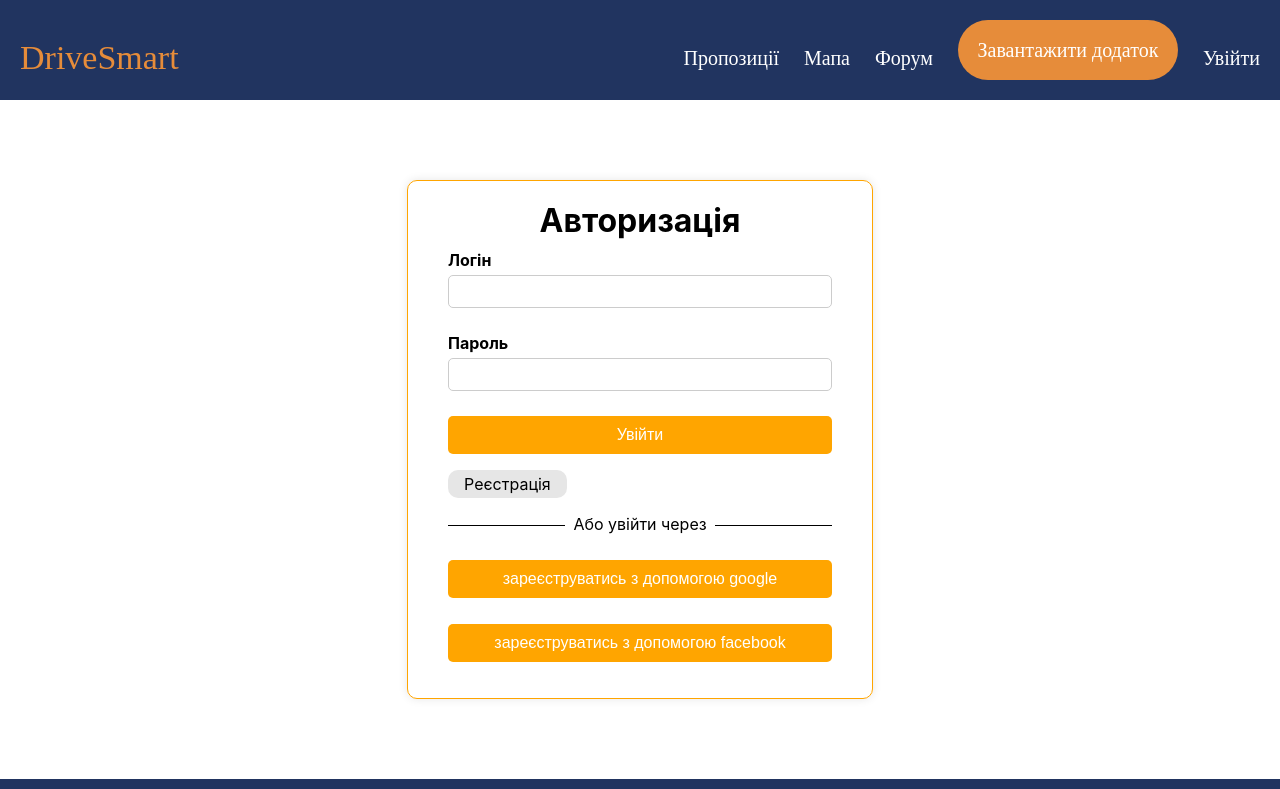
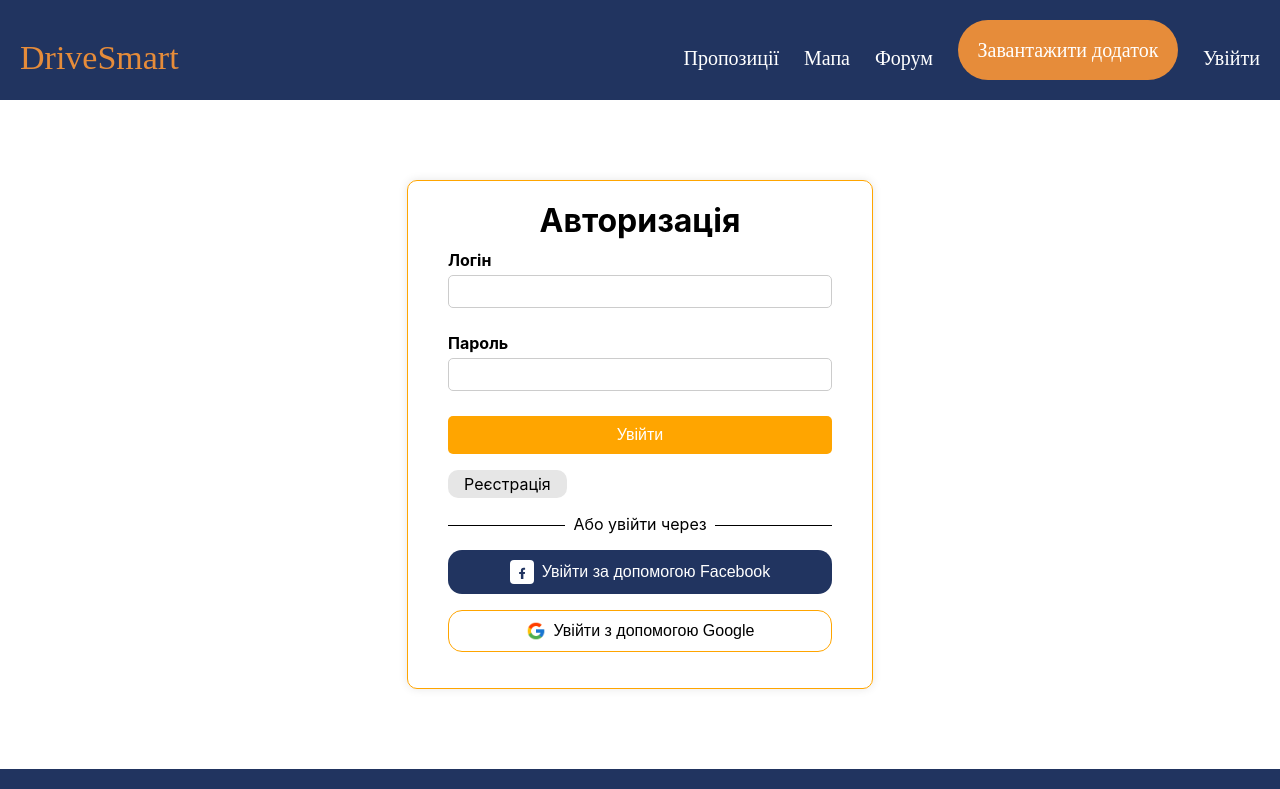
Before and after one commit to bandvov/nodejs-vite, a React (Create React App) app in the folder frontend/: page /auth/login in a window 1280 px wide. Shown: the top 789 px of the page. Built offline with nearby package versions, Linux system fonts and the light colour scheme.

Commit message:
fix logout

```diff
--- a/frontend/src/components/modals/FacebookButton.js
+++ /dev/null
@@ -1,10 +0,0 @@
-import React from "react";
-import { loginFacebook } from "../../api/auth";
-
-export default function FacebookButton() {
-  return (
-    <button onClick={loginFacebook}>
-      зареєструватись з допомогою facebook
-    </button>
-  );
-}
--- /dev/null
+++ b/frontend/src/components/modals/Login/FacecookButton/FacebookButton.css
@@ -0,0 +1,28 @@
+.facebook-button {
+  display: flex;
+  align-items: center;
+  justify-content: center;
+  background-color: #213460;
+  color: white;
+  border: none;
+  border-radius: 14px;
+  padding: 10px 20px;
+  font-size: 16px;
+  cursor: pointer;
+  transition: background-color 0.3s;
+}
+
+.facebook-button:hover {
+  background-color: #165db7;
+}
+
+.icon-wrapper {
+  display: flex;
+  align-items: center;
+  justify-content: center;
+  background-color: white;
+  border-radius: 4px;
+  width: 24px;
+  height: 24px;
+  margin-right: 8px;
+}
--- /dev/null
+++ b/frontend/src/components/modals/Login/FacecookButton/FacebookButton.js
@@ -0,0 +1,28 @@
+import React from "react";
+import "./FacebookButton.css";
+
+export default function FacebookButton({ onClick }) {
+  return (
+    <button className="facebook-button" onClick={onClick}>
+      <div className="icon-wrapper">
+        <svg
+          width="14"
+          height="14"
+          viewBox="0 0 24 24"
+          fill="none"
+          xmlns="http://www.w3.org/2000/svg"
+        >
+          <path
+            d="M24 12.0736C24 5.40644 18.6274 0 12 0C5.37258 0 0 5.40644 0 12.0736C0 18.0938 4.388 23.0932 10.125 24V15.5591H7.077V12.0736H10.125V9.41309C10.125 6.39273 11.9168 4.73864 14.6542 4.73864C15.953 4.73864 17.304 4.96618 17.304 4.96618V7.95182H15.8085C14.334 7.95182 13.875 8.92636 13.875 9.93164V12.0736H17.177V15.5591H13.875V24C19.612 23.0932 24 18.0938 24 12.0736Z"
+            fill="white"
+          />
+          <path
+            d="M16.875 15.5591L17.177 12.0736H13.875V9.93164C13.875 8.92636 14.334 7.95182 15.8085 7.95182H17.304V4.96618C17.304 4.96618 15.953 4.73864 14.6542 4.73864C11.9168 4.73864 10.125 6.39273 10.125 9.41309V12.0736H7.077V15.5591H10.125V24C10.816 24.1238 11.5267 24.2 12.25 24.2C12.9733 24.2 13.684 24.1238 14.375 24V15.5591H16.875Z"
+            fill="#213460"
+          />
+        </svg>
+      </div>
+      Увійти за допомогою Facebook
+    </button>
+  );
+}
--- a/frontend/src/components/modals/Login/GoogleButton.js
+++ /dev/null
@@ -1,8 +0,0 @@
-import React from "react";
-import { loginGoogle } from "../../../api/auth";
-
-export default function GoogleButton() {
-  return (
-    <button onClick={loginGoogle}>зареєструватись з допомогою google</button>
-  );
-}
--- /dev/null
+++ b/frontend/src/components/modals/Login/GoogleButton/GoogleButton.css
@@ -0,0 +1,31 @@
+.common-button {
+  width: 100%;
+  padding: 10px;
+  border: none;
+  border-radius: 5px;
+  background-color: orange;
+  color: white;
+  font-size: 1em;
+  cursor: pointer;
+  margin-top: 10px;
+}
+.google-button {
+  display: flex;
+  align-items: center;
+  justify-content: center;
+  background-color: #ffffff;
+  border: 1px solid orange;
+  border-radius: 14px;
+  padding: 10px 20px;
+  font-size: 16px;
+  cursor: pointer;
+  transition: background-color 0.3s;
+}
+
+.google-button:hover {
+  background-color: #357ae8;
+}
+
+.google-button img {
+  margin-right: 8px;
+}
--- /dev/null
+++ b/frontend/src/components/modals/Login/GoogleButton/GoogleButton.js
@@ -0,0 +1,11 @@
+import React from "react";
+import "./GoogleButton.css";
+
+export default function GoogleButton({ onClick }) {
+  return (
+    <button className="google-button" onClick={onClick}>
+      <img src="/icons8-google.png" alt="Google logo" width="20" height="20" />
+      Увійти з допомогою Google
+    </button>
+  );
+}
--- a/frontend/src/components/modals/Login/Login.js
+++ b/frontend/src/components/modals/Login/Login.js
@@ -2,11 +2,12 @@ import React from "react";
 import { Formik, Form, Field, ErrorMessage } from "formik";
 import * as Yup from "yup";
 import "./Login.css";
-import FacebookButton from "../FacebookButton";
+import FacebookButton from "./FacecookButton/FacebookButton";
 import { login } from "../../../api/users";
 import { Link, useNavigate } from "react-router-dom";
 import { useAuth } from "../../../providers/AuthProvider";
-import GoogleButton from "./GoogleButton";
+import GoogleButton from "./GoogleButton/GoogleButton";
+import { loginFacebook, loginGoogle } from "../../../api/auth";
 
 // Correct regular expression for Ukrainian mobile phone numbers
 const LoginForm = () => {
@@ -61,7 +62,7 @@ const LoginForm = () => {
               <ErrorMessage name="password" component="div" className="error" />
             </div>
 
-            <button type="submit" disabled={!isValid}>
+            <button className="common-button" type="submit" disabled={!isValid}>
               Увійти
             </button>
           </Form>
@@ -89,8 +90,8 @@ const LoginForm = () => {
           }}
         ></div>
       </div>
-      <GoogleButton />
-      <FacebookButton />
+      <FacebookButton onClick={loginFacebook} />
+      <GoogleButton onClick={loginGoogle} />
     </div>
   );
 };
--- a/frontend/src/components/modals/Register/Register.css
+++ b/frontend/src/components/modals/Register/Register.css
@@ -38,7 +38,7 @@ input {
   margin-top: 5px;
 }
 
-.form-container button {
+ .common-button {
   width: 100%;
   padding: 10px;
   border: none;
--- a/frontend/src/components/modals/Register/Register.js
+++ b/frontend/src/components/modals/Register/Register.js
@@ -2,7 +2,7 @@ import React from "react";
 import { Formik, Form, Field, ErrorMessage } from "formik";
 import * as Yup from "yup";
 import "./Register.css";
-import FacebookButton from "../FacebookButton";
+import FacebookButton from "../Login/FacecookButton/FacebookButton";
 import { createUser } from "../../../api/users";
 import { useNavigate } from "react-router-dom";
 
@@ -98,7 +98,7 @@ const RegistrationForm = () => {
             <ErrorMessage name="password" component="div" className="error" />
           </div>
 
-          <button type="submit" disabled={!isValid}>
+          <button className="common-button" type="submit" disabled={!isValid}>
             Зареєструватись
           </button>
           <FacebookButton />
```
Also changed, not shown: frontend/public/icons8-google.png (added), 1 other file (tests, documents, lock files or other folders).
